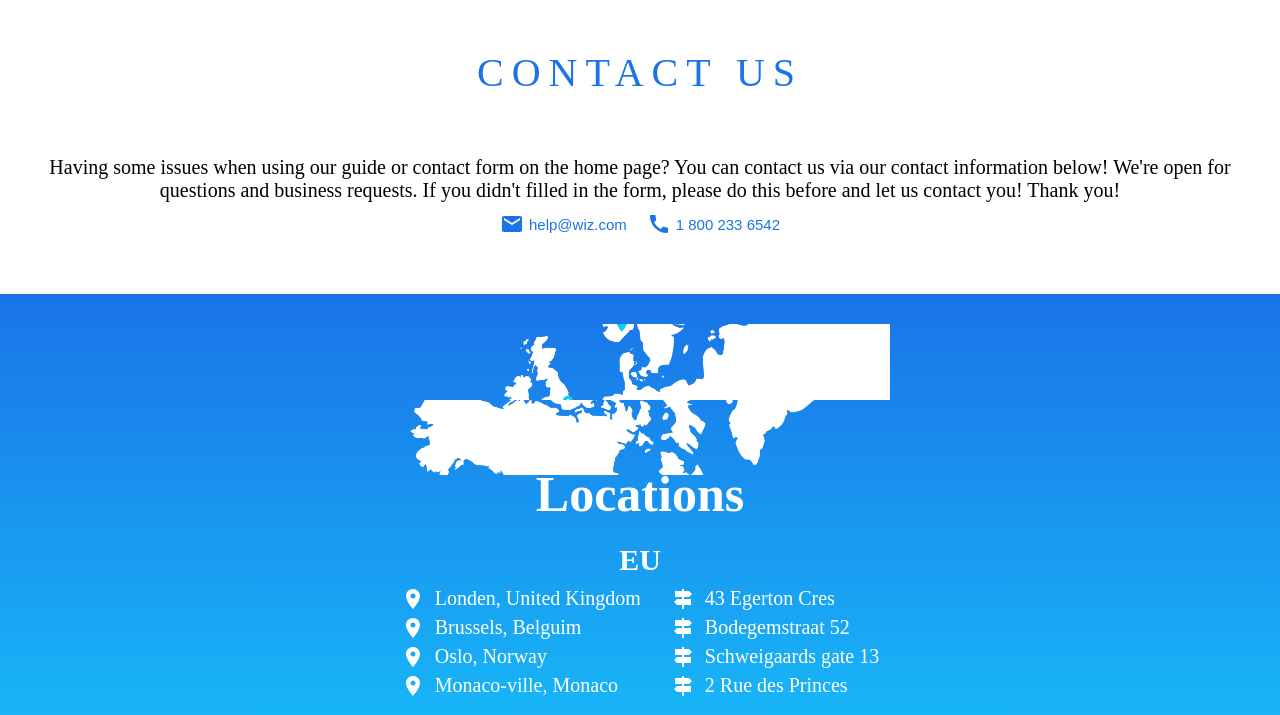
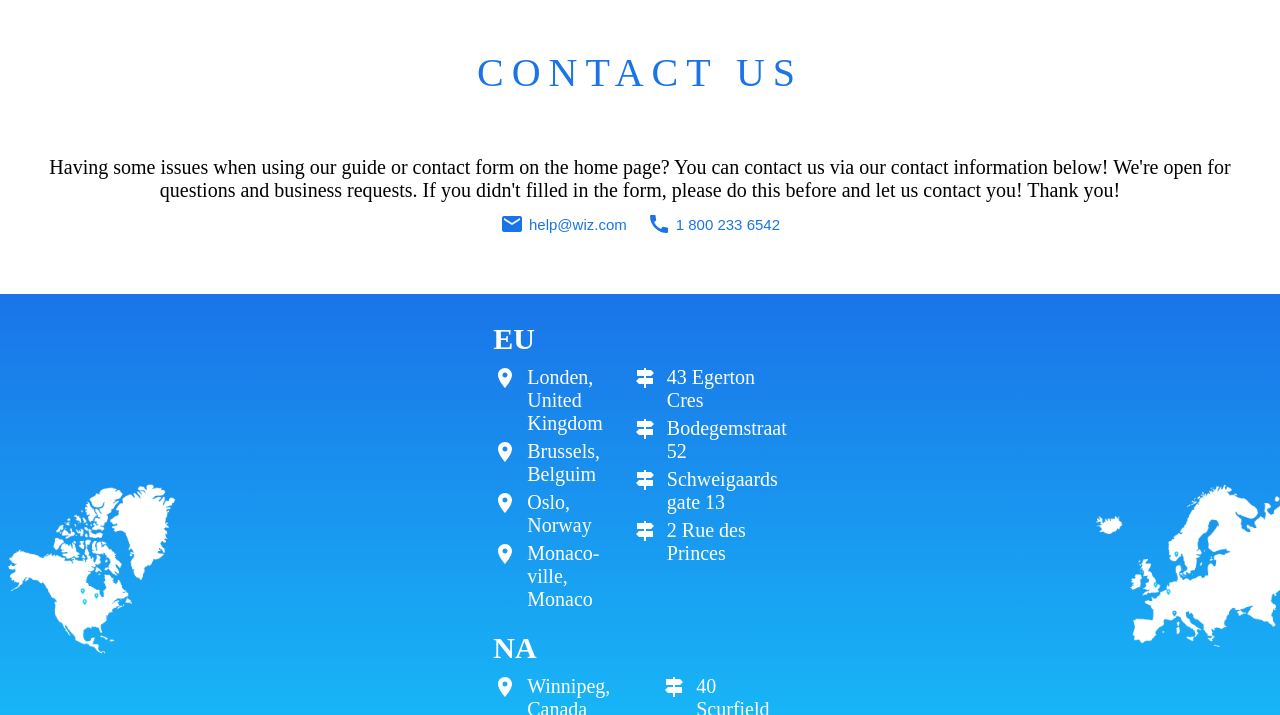
Before and after one commit to Sidge4real/project_cms_development, a Gatsby site: page /contact in a window 1280 px wide. Shown: the part 74-789 px from the top of the page. Built offline with nearby package versions, Linux system fonts and the light colour scheme; Gatsby itself is replaced by a stand-in of ours.

Commit message:
gatsby build

```diff
--- a/src/components/layout.css
+++ b/src/components/layout.css
@@ -479,12 +479,14 @@ h2 {
 
 .contactPage-section-2 {
   display: flex;
-  flex-direction: column;
+  flex-direction: row;
   height: 550px;
   background: linear-gradient(var(--blue), #17c9fb);
   position: relative;
   align-items: center;
+  justify-content: center;
   margin-bottom: 50px;
+  gap: 300px;
 }
 .contactPage-section-2 h3 {
   color: #fff;
@@ -513,7 +515,7 @@ h2 {
 .contactPage-section-2 ul p {
   color: #fff;
 }
-.image_eu {
+/* .image_eu {
   position: absolute;
   right: 0;
   top: 30px;
@@ -522,7 +524,7 @@ h2 {
   position: absolute;
   left: 0;
   top: 30px;
-}
+} */
 .locations-flex {
   display: flex;
   gap: 30px;
--- a/src/pages/contact.js
+++ b/src/pages/contact.js
@@ -7,15 +7,8 @@ import LocationOnIcon from "@mui/icons-material/LocationOn"
 import SignpostIcon from "@mui/icons-material/Signpost"
 
 function copyFunction(event) {
-  //   // Get the text field
   let copyText = event.target.innerText
-
-  // Copy the text inside the text field
   navigator.clipboard.writeText(copyText)
-
-  // Alert the copied text
-  //   alert("Copied the text: " + copyText);
-
   let tooltip = event.target.firstChild
   tooltip.innerHTML = "Copied"
 }
@@ -81,19 +74,13 @@ const ContactPage = () => {
       {/* Can be straighter and more in line, but you need to make table for that... */}
       <section className="contactPage-section-2">
         <StaticImage
-          className="image_eu"
-          width="500"
-          height="500"
-          src="../images/EU.png"
-        />
-        <StaticImage
           className="image_na"
           width="500"
           height="500"
           src="../images/NA.png"
         />
+        <div>
         <h3>Locations</h3>
-
         <h4>EU</h4>
         <div className="locations-flex">
           {/* left */}
@@ -135,7 +122,6 @@ const ContactPage = () => {
             </li>
           </ul>
         </div>
-
         <h4>NA</h4>
         <div className="locations-flex">
           {/* left */}
@@ -169,7 +155,14 @@ const ContactPage = () => {
             </li>
           </ul>
         </div>
-      </section>
+        </div>
+        <StaticImage
+          className="image_eu"
+          width="500"
+          height="500"
+          src="../images/EU.png"
+        />
+        </section>
     </Layout>
   )
 }
```
